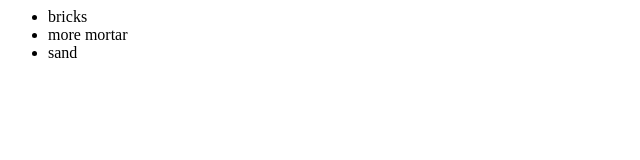
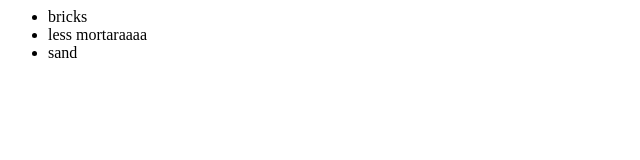
Before and after one commit to githubNewb-2021/newGitTest, a plain HTML site: page index.html in a window 1280 px wide. Shown: the full height of the page, 0-640 px from the left. Drawn offline with Linux system fonts and the light colour scheme.

Commit message:
added index3

```diff
--- a/index.html
+++ b/index.html
@@ -3,7 +3,7 @@
 		<div>
 			<ul>
 				<li>bricks</li>
-				<li>more mortar</li>
+				<li>less mortaraaaa</li>
 				<li>sand</li>
 			</ul>
 		</div>
```
Also changed, not shown: index3.html (added).
